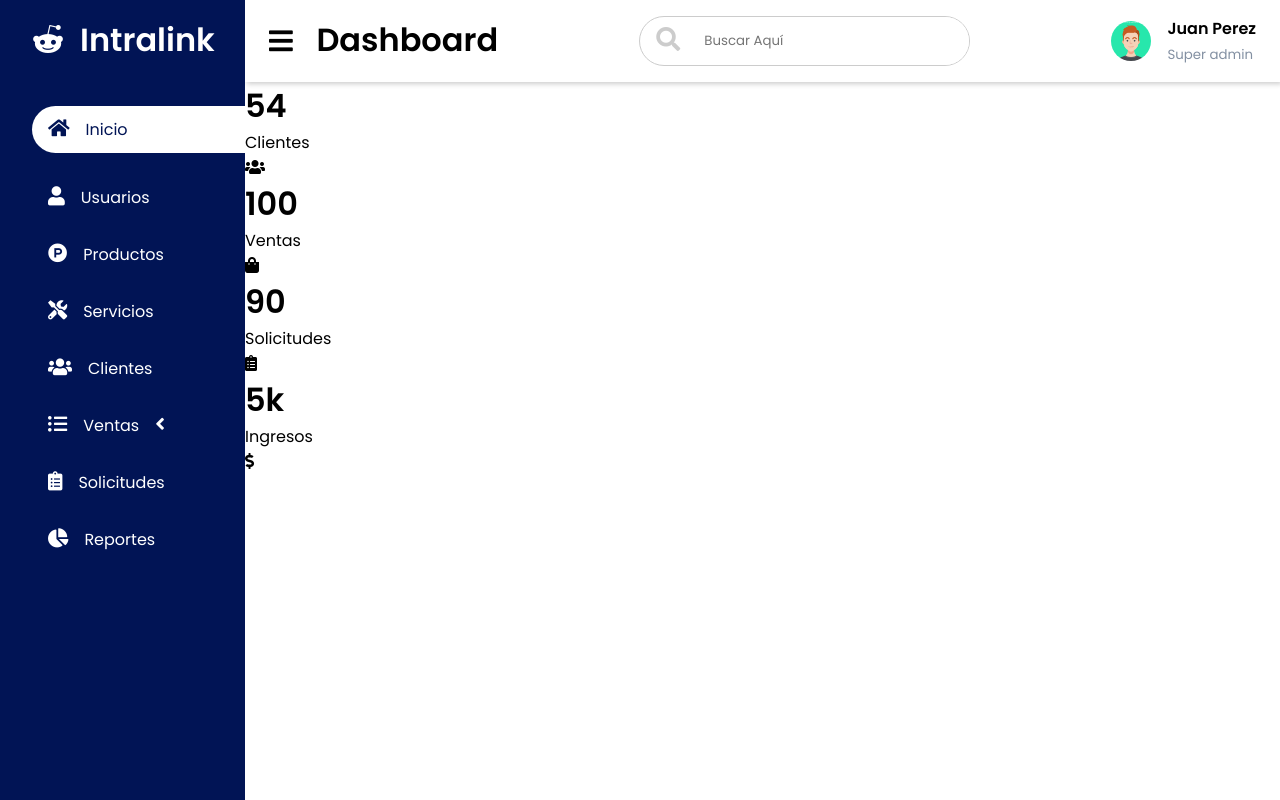
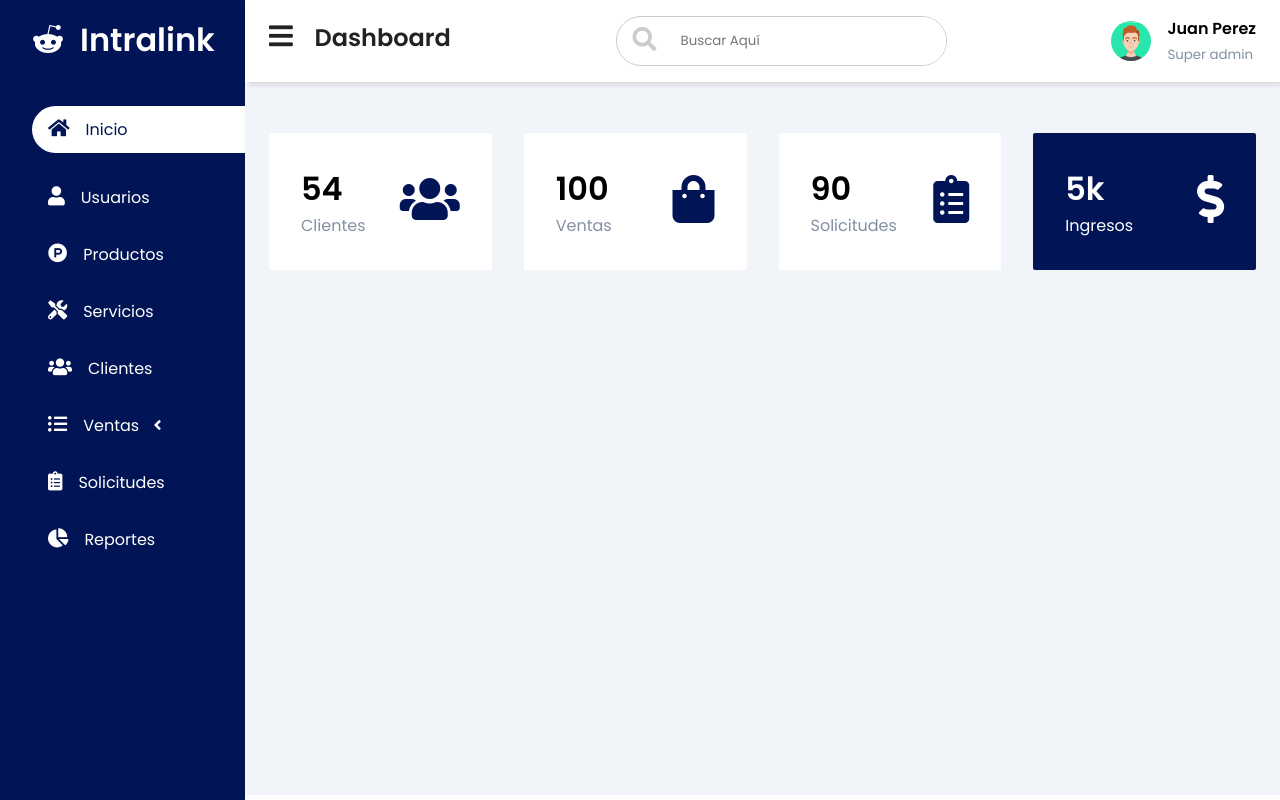
Before and after one commit to AlonsoAlama360/dashboard, a plain HTML site: page index.html in a window 1280 px wide. Drawn offline with Linux system fonts and the light colour scheme.

Commit message:
estilos para nuestras cards en el main

```diff
--- a/css/styles.css
+++ b/css/styles.css
@@ -21,6 +21,7 @@
     left: 0;
     top: 0;
     background: var(--main-color);
+    z-index: 100;
 }
 
 .sidebar-brand {
@@ -65,9 +66,8 @@
 }
 
 .flecha {
-    margin-left: 1rem;
-    font-size: 1.2rem;
-    padding: 0;
+    padding-left: 10px;
+    font-size: 1rem;
 }
 
 .main-content {
@@ -79,6 +79,11 @@ header {
     justify-content: space-between;
     padding: 1rem 1.5rem;
     box-shadow: 2px 2px 5px rgba(0, 0, 0, .2);
+    position: fixed;
+    left: 245px;
+    width: calc(100% - 245px);
+    top: 0;
+    z-index: 100;
 }
 
 header h2 {
@@ -127,3 +132,44 @@ header label span {
     display: inline-block;
     color: var(--text-grey);
 }
+
+main {
+    margin-top: 85px;
+    padding: 2rem 1.5rem;
+    background: #f1f5f9;
+    min-height: calc(100vh - 90px);
+}
+
+.cards {
+    display: grid;
+    grid-template-columns: repeat(4, 1fr);
+    grid-gap: 2rem;
+    margin-top: 1rem;
+}
+
+.card-single {
+    display: flex;
+    justify-content: space-between;
+    background: #fff;
+    padding: 2rem;
+    border-radius: 2px;
+}
+
+.card-single div:last-child span {
+    color: var(--main-color);
+    font-size: 3rem;
+}
+
+.card-single div:first-child span {
+    color: var(--text-grey);
+}
+
+.card-single:last-child {
+    background: var(--main-color);
+}
+
+.card-single:last-child h1,
+.card-single:last-child div:first-child span,
+.card-single:last-child div:last-child span {
+    color: #fff;
+}
--- a/index.html
+++ b/index.html
@@ -35,7 +35,10 @@
                     <a href="#"><span><i class="fas fa-users"></i>Clientes</span></a>
                 </li>
                 <li>
-                    <a href="#"><span><i class="fas fa-list-ul"></i>Ventas</span><i class="fa fa-angle-left flecha"></i></a>
+                    <a href="#">
+                        <span><i class="fas fa-list-ul"></i>Ventas</span>
+                        <i class="fa fa-angle-left flecha"></i>
+                    </a>
                 </li>
                 <li>
                     <a href="#"><span><i class="fas fa-clipboard-list"></i>Solicitudes</span></a>
@@ -48,11 +51,11 @@
     </div>
     <div class="main-content">
         <header>
-            <h1>
+            <h2>
                 <label for="">
                     <span><i class="fas fa-bars"></i></span>
                 </label> Dashboard
-            </h1>
+            </h2>
             <div class="search-wrapper">
                 <span><i class="fas fa-search"></i></span>
                 <input type="search" name="" id="" placeholder="Buscar Aquí">
@@ -66,34 +69,42 @@
             </div>
         </header>
         <main>
-            <div class="card">
+            <div class="cards">
                 <div class="card-single">
                     <div>
                         <h1>54</h1>
                         <span>Clientes</span>
                     </div>
-                    <div><span><i class="fa fa-users" aria-hidden="true"></i></span></div>
+                    <div>
+                        <span><i class="fa fa-users" aria-hidden="true"></i></span>
+                    </div>
                 </div>
                 <div class="card-single">
                     <div>
                         <h1>100</h1>
                         <span>Ventas</span>
                     </div>
-                    <div><span><i class="fas fa-shopping-bag" aria-hidden="true"></i></span></div>
+                    <div>
+                        <span><i class="fas fa-shopping-bag" aria-hidden="true"></i></span>
+                    </div>
                 </div>
                 <div class="card-single">
                     <div>
                         <h1>90</h1>
                         <span>Solicitudes</span>
                     </div>
-                    <div><span><i class="fa fa-clipboard-list" aria-hidden="true"></i></span></div>
+                    <div>
+                        <span><i class="fa fa-clipboard-list" aria-hidden="true"></i></span>
+                    </div>
                 </div>
                 <div class="card-single">
                     <div>
                         <h1>5k</h1>
                         <span>Ingresos</span>
                     </div>
-                    <div><span><i class="fa fa-dollar-sign" aria-hidden="true"></i></span></div>
+                    <div>
+                        <span><i class="fa fa-dollar-sign" aria-hidden="true"></i></span>
+                    </div>
                 </div>
             </div>
         </main>
```
